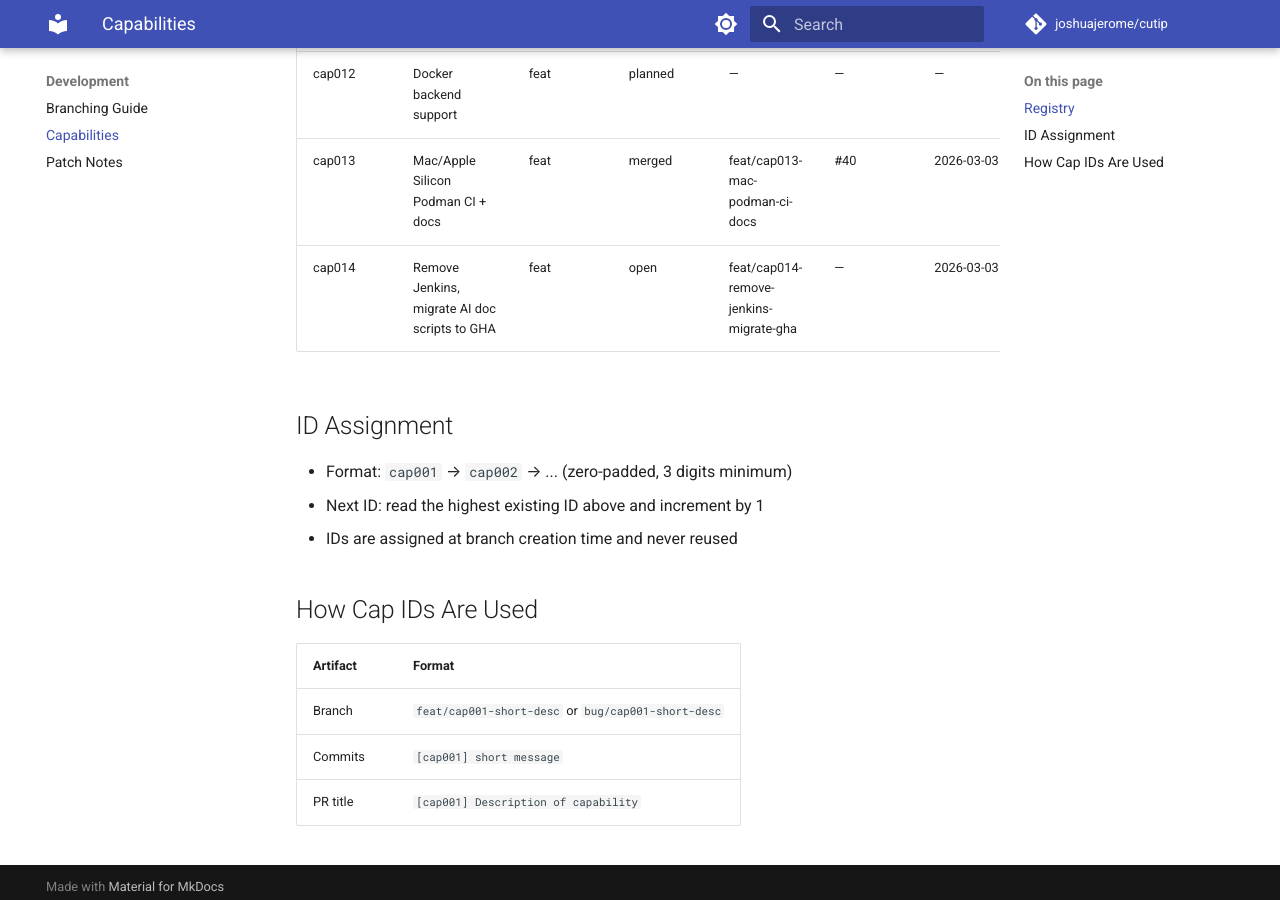
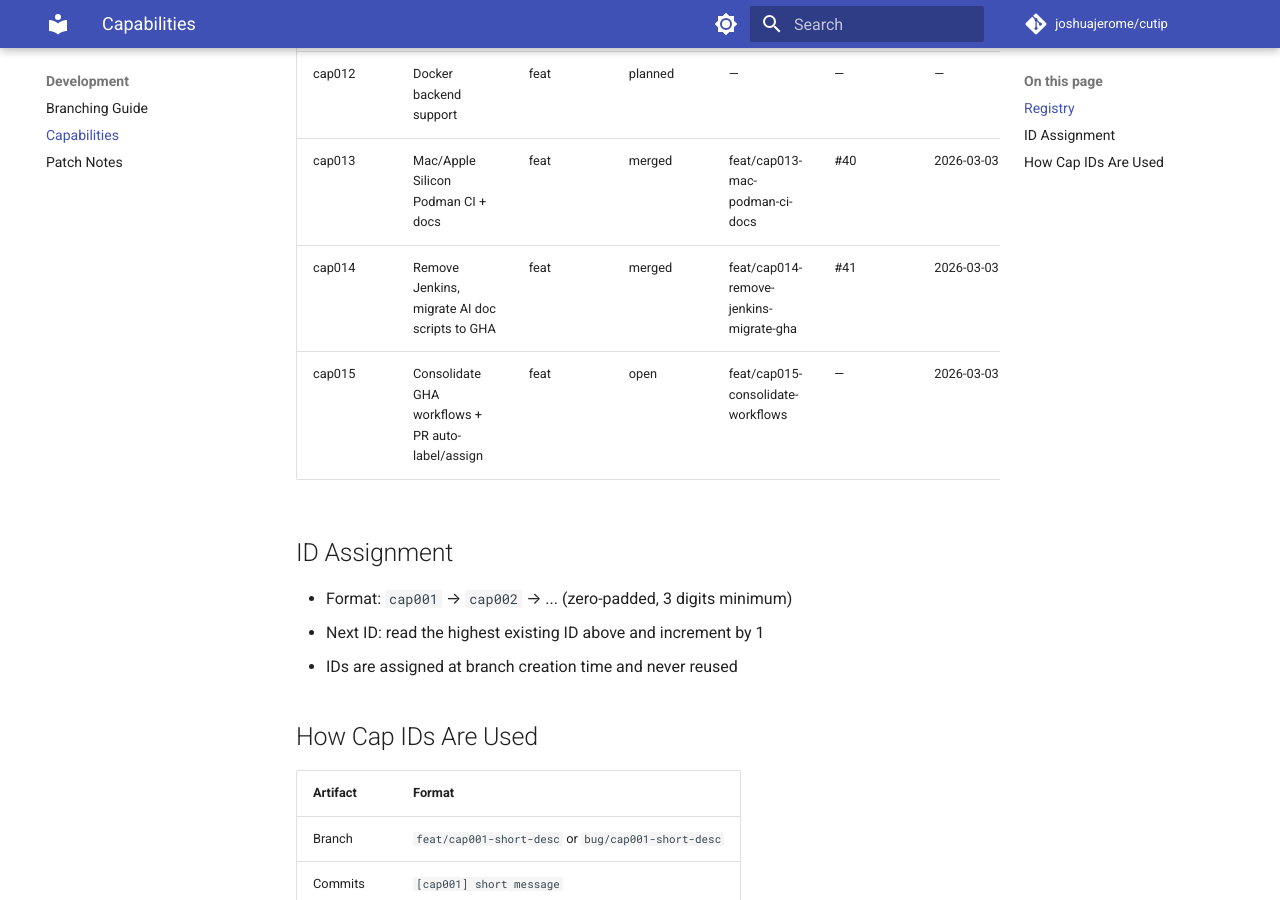
Before and after one commit to joshuajerome/cutip, an MkDocs documentation site: the page built from docs/capabilities.md, in a window 1280 px wide and 900 px high, scrolled down 1688 px. Built offline with MkDocs 1.6.1 and Material for MkDocs 9.7.7, drawn with Linux system fonts in a browser that asks for light colours; comment, search, counter and statistics services are not loaded.

Commit message:
[cap015] Consolidate GHA workflows + PR auto-label/assign
- Merge 9 workflows into 5: ci.yml, docs.yml, issues.yml, integration.yml, release.yml
- ci.yml: unit tests, smoke, E2E (ubuntu/windows/macos), docs build, wheel archive,
  auto-label + assign on PR open (branch prefix → feature/bug fix/documentation/automation)
- docs.yml: MkDocs build, gh-deploy, AI doc generation, AI review — all in one file
- issues.yml: diagnose, /approve, /reject, /acknowledge — all in one file
- integration.yml: publish-dev + prune merged branches
- Also removes stale hello-world E2E steps from Ubuntu and Windows jobs

Co-Authored-By: Claude Sonnet 4.6 <noreply@anthropic.com>

```diff
--- a/docs/capabilities.md
+++ b/docs/capabilities.md
@@ -21,7 +21,8 @@ commit messages, and PR titles.
 | cap011 | cutip push/pull — git-based artifact registry                 | feat | planned | —                                       | —   | —          |
 | cap012 | Docker backend support                                        | feat | planned | —                                       | —   | —          |
 | cap013 | Mac/Apple Silicon Podman CI + docs                           | feat | merged | feat/cap013-mac-podman-ci-docs          | #40 | 2026-03-03 |
-| cap014 | Remove Jenkins, migrate AI doc scripts to GHA               | feat | open   | feat/cap014-remove-jenkins-migrate-gha  | —   | 2026-03-03 |
+| cap014 | Remove Jenkins, migrate AI doc scripts to GHA               | feat | merged | feat/cap014-remove-jenkins-migrate-gha  | #41 | 2026-03-03 |
+| cap015 | Consolidate GHA workflows + PR auto-label/assign            | feat | open   | feat/cap015-consolidate-workflows       | —   | 2026-03-03 |
 
 ## ID Assignment
 
```
Also changed, not shown: 13 other files.
